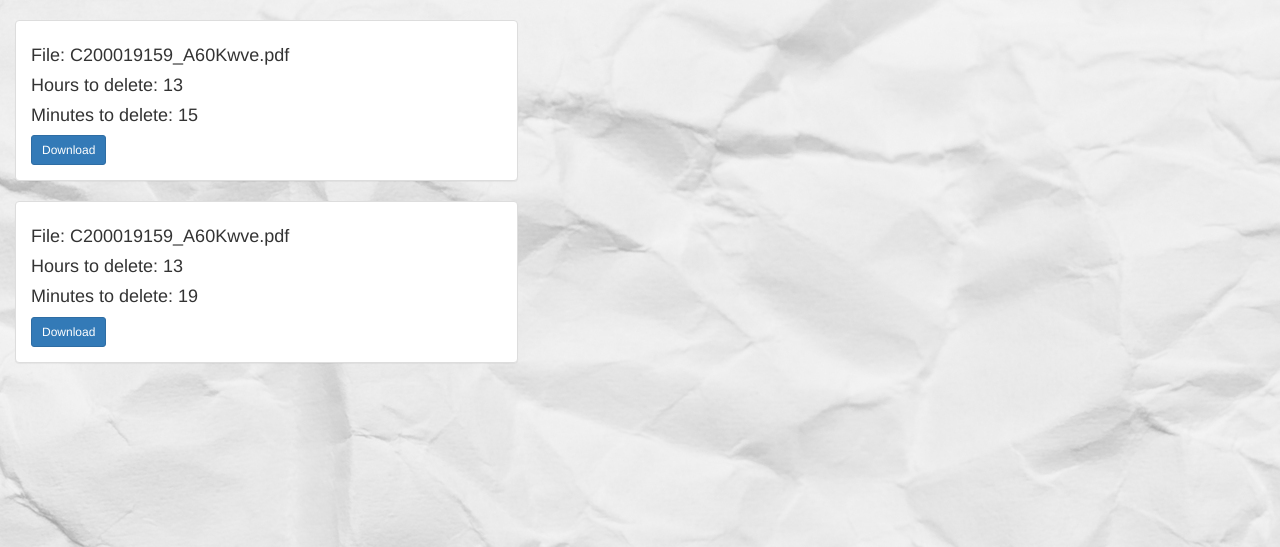
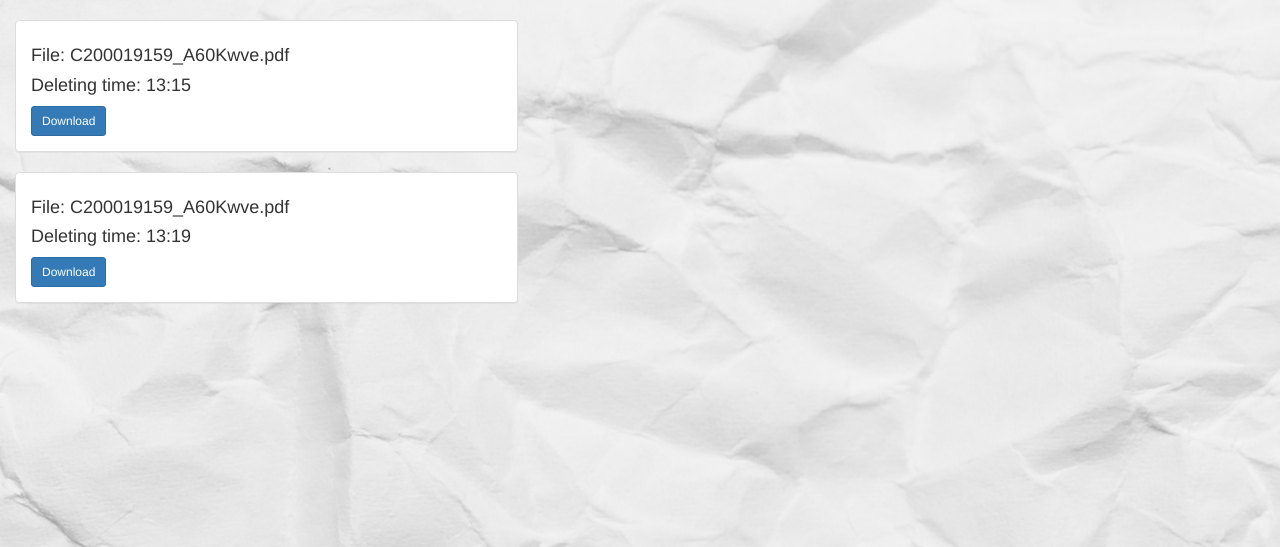
Before and after one commit to Bodyanka/Site, a Django app: template fileshare/sharingsite/templates/sharingsite/download.html in a window 1280 px wide. Shown: the part 52-599 px from the top of the page. Run offline with Django 3.2, Linux system fonts and the light colour scheme; the template is opened without the code that fills it: values that come from a table or form of the project are taken from there, others are empty; data comes from the database, SQL or seed files in the repository; some libraries are stand-ins or nearby versions.

Commit message:
Update download.html

```diff
--- a/fileshare/sharingsite/templates/sharingsite/download.html
+++ b/fileshare/sharingsite/templates/sharingsite/download.html
@@ -11,8 +11,7 @@
                     <div class="panel panel-default">
                         <div class="panel-body">
                             <h4>File: {{ file.file_itself }}</h4>
-                            <h4>Hours to delete: {{ file.hours_to_delete }}</h4>
-                            <h4>Minutes to delete: {{ file.minutes_to_delete }}</h4>
+                            <h4>Deleting time: {{ file.hours_to_delete }}:{{ file.minutes_to_delete }}</h4>
                             <a href="{{ file.file_itself }}" class="btn btn-primary btn-sm" role="button" download>Download</a>
                         </div>
                     </div>
```
